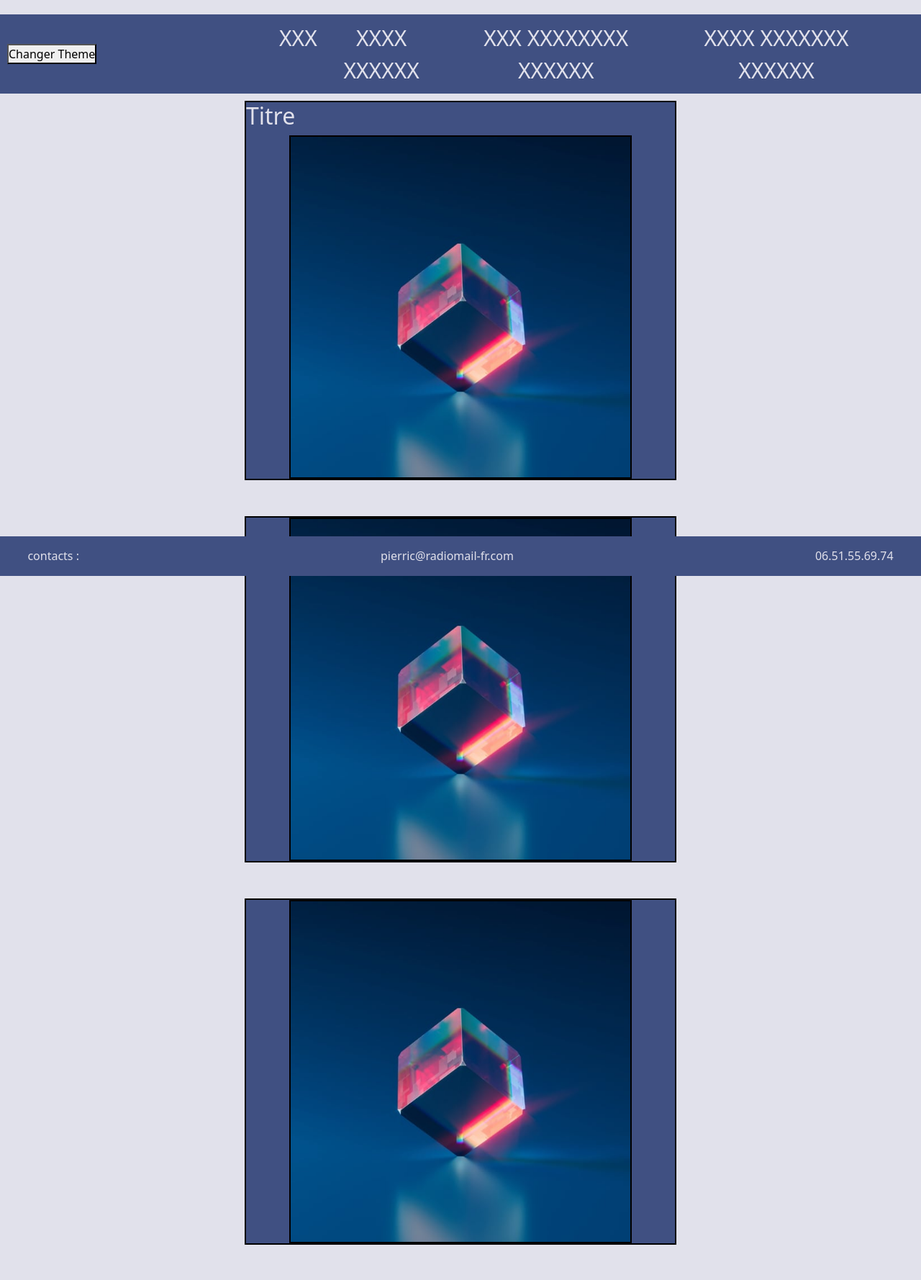
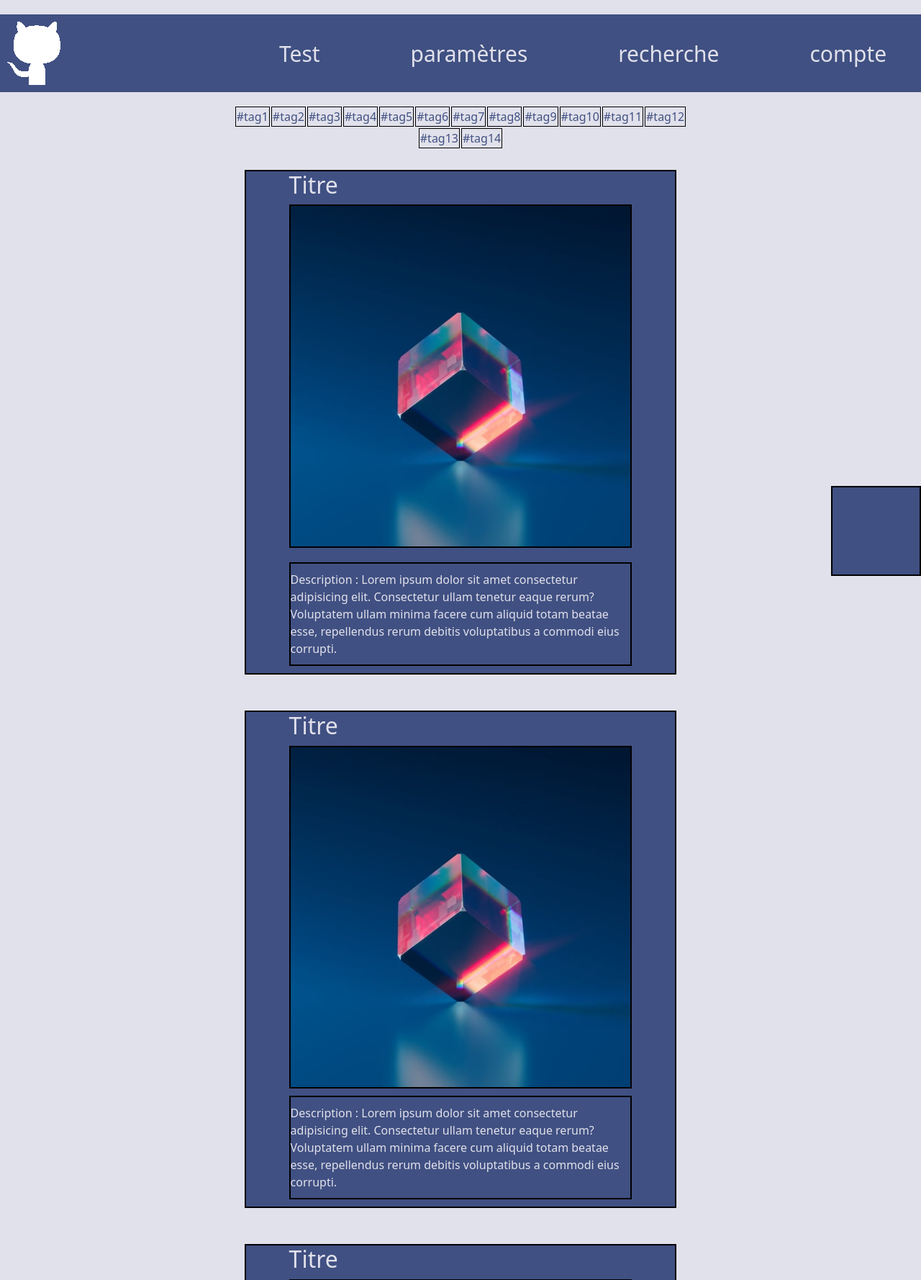
Before and after one commit to Mrpierrouge/Projet-axe, a PHP site: page / in a window 1280 px wide. Shown: the top 1778 px of the page at 72% size. Before the commit the page ends 1729 px from the top, so only its background shows below. Run offline with PHP 8.4, Linux system fonts and the light colour scheme.

Commit message:
Add files via upload

```diff
--- a/css/1main.css
+++ b/css/1main.css
@@ -1,62 +1,44 @@
 @import url(./bandeau.css);
 @import url(./navbar.css);
+@import url(./theme.css);
+@import url(./MainPosts.css);
+@import url(./tags.css);
 *{
     padding: 0;
     margin: 0;
     box-sizing: border-box;
 }
 
-.theme_dark{
-    color: #e1E1eb;
-    background-color: #405082;
-    transition: 1s;
-}
-.theme_light{
-    color:#405082;
-    background-color: #e1E1eb;
-    transition: 1s;
-}
-.theme_dark > a{
-    color: #e1E1eb;
-
-
-}
-.theme_light > a {
-    color:#405082;
-}
-.theme_light > a:hover{
-    color: #223264;
-}
-.theme_dark > a:hover{
-    color:white;
+p{
+    margin: 0;
 }
 
-#zone_posts{
-    display: flex;
-    flex-direction: column;
-    gap: 50px;
+#popup_connexion{
+    display: none;
+    opacity: 0;
+    z-index: 10;
+    top: 7%;
+    left: 7%;
+    width: 85%;
+    height: 85%;
+    border: 2px solid black;
+    background-color: #6070a2;
+    position: fixed;
+    justify-content:center;
+    align-items:center;
 }
-.post{
-    display: flex;
-    flex-direction: column;
-    justify-self: center;
-    align-self: center;
-    width: 60%;
-    border: 2px;
-    border-color: black;
-    border-style: solid;
-    max-width: 600px;
+#PopUpPoster{
+    display: none;
+    opacity: 0;
+    z-index: 10;
+    top: 7%;
+    left: 7%;
+    width: 90%;
+    height: 85%;
+    border: 2px solid black;
+    background-color: #6070a2;
+    position: fixed;
+    justify-content: center;
+    align-items: center;
+    transition: 2s;
 }
-.post > h2{
-    justify-self: flex-start;
-}
-.image_post {
-    justify-self:center;
-    align-self:center;
-    width: 80%;
-    height: width;
-    align-self: center;
-    border: 2px;
-    border-color: black;
-    border-style: solid;
-}
--- /dev/null
+++ b/css/MainPosts.css
@@ -0,0 +1,49 @@
+#zone_posts{
+    display: flex;
+    flex-direction: column;
+    gap: 50px;
+}
+.post{
+    display: flex;
+    flex-direction: column;
+    justify-self: center;
+    align-self: center;
+    width: 60%;
+    border: 2px;
+    border-color: black;
+    border-style: solid;
+    max-width: 600px;
+}
+.post > h2{
+    justify-self: flex-start;
+    margin-left: 10%;;
+}
+.image_post {
+    justify-self:center;
+    align-self:center;
+    width: 80%;
+    align-self: center;
+    border: 2px;
+    border-color: black;
+    border-style: solid;
+}
+.infos_post{
+    width: 80%;
+    align-self: center;
+    display: flex;
+    flex-direction: row;
+    padding-top: 10px;
+    align-items: center;
+}
+
+.description{
+    width: 80%;
+    align-self:center;
+    margin-top: 10px;
+    padding-top: 10px;
+    margin-bottom: 10px;
+    padding-bottom: 10px;
+    border: 2px;
+    border-color: black;
+    border-style: solid;
+}
--- a/css/bandeau.css
+++ b/css/bandeau.css
@@ -3,18 +3,32 @@
     align-items: center;
     z-index: 3;
 	display: flex;
-
 	padding-top: 15px;
-
+	padding-bottom: 15px;
 	padding-right:3%;
 	padding-left:3%;
 	margin-top: 10px;
-
 	justify-content: space-between;
-
 	position: sticky;
 	bottom: 0px;
+	border-style: solid;
+	/* border: 1px; */
+	border-color: black;
 }
-/* #bandeau p{
-
-} */
+#bouton_poster{
+	height: 13vw;
+	width: 13vw;
+	/* background-color: #405082; */
+	position: sticky;
+	z-index: 3;
+	bottom: 0px;
+	float: right;
+	border: 2px solid black;
+	min-height: 45px;
+	min-width: 45px;
+	max-height: 125px;
+	max-width: 125px;
+}
+#bouton_poster:hover{
+	cursor: pointer;
+}
--- a/css/navbar.css
+++ b/css/navbar.css
@@ -8,12 +8,13 @@
     position: sticky;
     z-index: 3;
     top: 0px;
+	min-height: 50px;
 }
-
 #liens{
 	width: 80%;
 	display: flex;
 	justify-content: space-between;
+	align-items: center;
 	padding-right: 3%;
     padding-left: 10%;
     min-width: 210px;
@@ -22,46 +23,50 @@
 	font-size: 30px;
     text-decoration: none;
     text-align:center;
+
+}
+
+#logo-dark{
+    display:none;
+}
+#logo-light{
+    display:block;
+}
+
+#menu-hamburger{
+	display: none;
+	width: 5vh;
+	height: 5vh;
+	z-index: 3;
+	background-color: #fff;
+	cursor: pointer;
+}
+#menu-deroulant{
+	display: none;
+	transform: translateX(-100vw);
+	flex-direction: column;
+	justify-content: center;
+	align-items: center;
+	box-shadow: 5px 5px 5px grey;
 }
 
 @media screen and (max-width: 768px) {
-    #liens > a{
-        font-size: 20px;
-    }
-}
-
-/* #liens > a:hover{
-    color: #9898b4;
-} */
-
-
-
-@media screen and (max-width: 500px) {
-	#bande{
-		flex-direction:column;
+    #liens{
+		display: none;
 	}
-
-	#liens{
-		width:100%;
-        padding: 3%;
-        margin: 0;
+	#menu-hamburger{
+		display: flex;
+	}
+	#menu-deroulant{
+		display: flex;
+		height: 100%;
+		left: 0;
+		min-width: 300px;
+		overflow-y: hidden;
+		position: fixed;
+		top: 0;
+		transition: 1s;
+		width: 84%;
+		z-index: 9000;
 	}
 }
-@media screen and (max-width: 375px) {
-	#liens{
-		flex-direction:column;
-		align-items: center;
-        padding: 0;
-        margin: 0;
-
-
-	}
-	#liens > a{
-		height: 40px;
-
-	}
-	#bande{
-		align-items:center;
-	}
-
-}
--- /dev/null
+++ b/css/tags.css
@@ -0,0 +1,14 @@
+#zone_tags{
+    display: flex;
+    flex-direction : row;
+    flex-wrap: wrap;
+    justify-content: center;
+    gap: 2px;
+    margin-bottom: 30px;
+    margin-top: 20px;
+}
+.tags{
+    border: 1px solid black;
+    padding: 1px;
+    cursor: pointer;
+}
--- /dev/null
+++ b/css/theme.css
@@ -0,0 +1,22 @@
+.theme_dark{
+    color: #e1E1eb;
+    background-color: #405082;
+    transition: 1s;
+}
+.theme_light{
+    color:#405082;
+    background-color: #e1E1eb;
+    transition: 1s;
+}
+.theme_dark > a{
+    color: #e1E1eb;
+}
+.theme_light > a {
+    color:#405082;
+}
+.theme_light > a:hover{
+    color: #223264;
+}
+.theme_dark > a:hover{
+    color:white;
+}
--- a/index.html
+++ b/index.html
@@ -9,44 +9,90 @@
     <link rel="stylesheet" href="css/1main.css">
 </head>
 <body id="body" class="theme_light">
+    <div id="menu-deroulant" class="theme_dark">
+        <button id="StopMenu"> Fermer</button>
+        <p>Lorem ipsum dolor, sit amet consectetur adipisicing elit. Similique, illum magnam provident quibusdam et molestias obcaecati exercitationem perspiciatis velit eveniet modi, quae animi pariatur tempora dolorum? Cumque vitae accusamus at?</p>
+        <p>Lorem ipsum dolor sit amet consectetur, adipisicing elit. Ad eum voluptatibus minus eius dolore nisi sed. Distinctio consequatur dolores culpa aut, eligendi fugiat excepturi dicta praesentium quo nulla error asperiores.</p>
+        <p>Lorem ipsum dolor sit amet, consectetur adipisicing elit. Nobis, facere eaque quos id explicabo nisi, tempora in corporis magnam quod incidunt? Porro quis culpa quaerat nostrum dolorum quod corporis enim?</p>
+        <button id="theme">Changer Theme</button>
+    </div>
     <section id="bande" class="theme_dark">
-        <button id="theme">Changer Theme</button>
+
+        <img href="img/picto_menu.png" id="menu-hamburger">
+        <img src="img/logo-detourne.png" alt="logo" id="logo-light" class="logo">
+        <img src="img/logo-detourne-bleu.png" alt="logo" id="logo-dark" class="logo">
         <div id="liens" class="theme_dark">
-            <a href="#ancrage_1" class="button"> XXX </a>
-            <a href="#ancrage_2" class="button"> XXXX XXXXXX</a>
-            <a href="#ancrage_3" class="button">XXX XXXXXXXX XXXXXX</a>
-            <a href="#ancrage_4" class="button">XXXX XXXXXXX XXXXXX</a>
+
+            <a href="#ancrage">Test</a>
+            <a href="#ancrage_2" class="button"> paramètres</a>
+            <a href="#ancrage_3" class="button">recherche</a>
+            <a href="#ancrage_4" class="button">compte</a>
         </div>
     </section>
+    <section id="zone_tags" class="offset-3 col-6">
+        <div class="tags">#tag1</div>
+        <div class="tags">#tag2</div>
+        <div class="tags">#tag3</div>
+        <div class="tags">#tag4</div>
+        <div class="tags">#tag5</div>
+        <div class="tags">#tag6</div>
+        <div class="tags">#tag7</div>
+        <div class="tags">#tag8</div>
+        <div class="tags">#tag9</div>
+        <div class="tags">#tag10</div>
+        <div class="tags">#tag11</div>
+        <div class="tags">#tag12</div>
+        <div class="tags">#tag13</div>
+        <div class="tags">#tag14</div>
+    </section>
+    <div id="popup_connexion">
+        CONNECTEZ-VOUS!
+        <button id="connecte"> STOP </button>
+        <a href="connection.html" id="SeConnecter"> Se connecter</a>
+    </div>
+
+    <div id="PopUpPoster">
+        <p>Formulaire Pour Poster</p>
+        <button id="StopPoster">Stop</button>
+    </div>
 
     <section id="zone_posts">
+        <div class="post theme_dark" >
+            <h2> Titre </h2>
+            <img src="img/image-equilibrium.jpeg" class="image_post">
+            <div class="infos_post">
+            </div>
+            <p class="description">Description : Lorem ipsum dolor sit amet consectetur adipisicing elit. Consectetur ullam tenetur eaque rerum? Voluptatem ullam minima facere cum aliquid totam beatae esse, repellendus rerum debitis voluptatibus a commodi eius corrupti.</p>
+        </div>
+
         <div class="post theme_dark">
             <h2> Titre </h2>
             <img src="img/image-equilibrium.jpeg" class="image_post">
-        </div>
-
-        <div class="post theme_dark">
-            <img src="img/image-equilibrium.jpeg" class="image_post">
+            <p class="description">Description : Lorem ipsum dolor sit amet consectetur adipisicing elit. Consectetur ullam tenetur eaque rerum? Voluptatem ullam minima facere cum aliquid totam beatae esse, repellendus rerum debitis voluptatibus a commodi eius corrupti.</p>
         </div>
         <div class="post theme_dark">
+            <h2> Titre </h2>
             <img src="img/image-equilibrium.jpeg" class="image_post">
+
+            <p class="description">Description : Lorem ipsum dolor sit amet consectetur adipisicing elit. Consectetur ullam tenetur eaque rerum? Voluptatem ullam minima facere cum aliquid totam beatae esse, repellendus rerum debitis voluptatibus a commodi eius corrupti.</p>
+        </div>
+        <div class="post theme_dark">
+            <h2> Titre </h2>
+            <img src="img/image-equilibrium.jpeg" class="image_post">
+
+            <p class="description">Description : Lorem ipsum dolor sit amet consectetur adipisicing elit. Consectetur ullam tenetur eaque rerum? Voluptatem ullam minima facere cum aliquid totam beatae esse, repellendus rerum debitis voluptatibus a commodi eius corrupti.</p>
+        </div>
+        <div class="post theme_dark">
+            <h2> Titre </h2>
+            <p class="description">Description : Lorem ipsum dolor sit amet consectetur adipisicing elit. Consectetur ullam tenetur eaque rerum? Voluptatem ullam minima facere cum aliquid totam beatae esse, repellendus rerum debitis voluptatibus a commodi eius corrupti.</p>
         </div>
     </section>
 
 
 
 
-    <section id="bandeau"class="theme_dark">
-        <p>
-            contacts :
-        </p>
-        <p>
-            pierric@radiomail-fr.com
-        </p>
-        <p>
-            06.51.55.69.74
-        </p>
-    </section>
+
+    <div id="bouton_poster" class="theme_dark"></div>
     <script src="https://cdn.jsdelivr.net/npm/bootstrap@5.2.3/dist/js/bootstrap.bundle.min.js" integrity="sha384-kenU1KFdBIe4zVF0s0G1M5b4hcpxyD9F7jL+jjXkk+Q2h455rYXK/7HAuoJl+0I4" crossorigin="anonymous"></script>
     <script src="js/main.js"></script>
 </body>
--- a/js/main.js
+++ b/js/main.js
@@ -6,32 +6,110 @@ const ChangerTheme = () => {
         body.classList.remove("theme_light");
         bande.classList.add("theme_light");
         bande.classList.remove("theme_dark");
-        bandeau.classList.add("theme_light");
-        bandeau.classList.remove("theme_dark");
+        bouton_poster.classList.add("theme_light");
+        bouton_poster.classList.remove("theme_dark");
         liens.classList.add("theme_light");
         liens.classList.remove("theme_dark");
-        postes.classList.add("theme_light");
-        postes.classList.remove("theme_dark");
+        MenuDeroulant.classList.remove("theme_dark");
+        MenuDeroulant.classList.add("theme_light");
+        for (let i = 0; i < postes.length; i++) {
+            postes[i].classList.add("theme_light");
+            postes[i].classList.remove("theme_dark");
+        }
+        LogoBlanc.style.display = "none";
+        LogoNoir.style.display = "block";
     }
     else {
         body.classList.add("theme_light");
         body.classList.remove("theme_dark");
         bande.classList.remove("theme_light");
         bande.classList.add("theme_dark");
-        bandeau.classList.remove("theme_light");
-        bandeau.classList.add("theme_dark");
+        bouton_poster.classList.remove("theme_light");
+        bouton_poster.classList.add("theme_dark");
         liens.classList.remove("theme_light");
         liens.classList.add("theme_dark");
-        postes.classList.remove("theme_light");
-        postes.classList.add("theme_dark");
+        MenuDeroulant.classList.add("theme_dark");
+        MenuDeroulant.classList.remove("theme_light");
+        for (let i = 0; i < postes.length; i++) {
+            postes[i].classList.remove("theme_light");
+            postes[i].classList.add("theme_dark");
+        }
+        LogoNoir.style.display = "none";
+        LogoBlanc.style.display = "block";
     }
     themelight = !themelight;
 }
 
+let LogoBlanc = document.getElementById("logo-light");
+let LogoNoir = document.getElementById("logo-dark");
 let body = document.getElementById("body");
 let bouton = document.getElementById("theme");
-let bandeau = document.getElementById("bandeau");
+let bouton_poster = document.getElementById("bouton_poster");
 let bande = document.getElementById("bande");
 let liens = document.getElementById("liens");
 let postes = document.getElementsByClassName("post");
+// console.log(postes);
 bouton.addEventListener("click", ChangerTheme);
+
+
+
+
+let EstConnecté = false;
+let AScroll = 0;
+
+const ScrollConnexion = () => {
+    if (!EstConnecté) {
+        if (AScroll > 100) {
+            popup_connexion.style.opacity = 1;
+            popup_connexion.style.display = "flex";
+            zone_postes.style.filter = "blur(15px)";
+        }
+        AScroll = AScroll + 1;
+    }
+
+}
+const StopPopUp = () => {
+    popup_connexion.style.opacity = 0;
+    popup_connexion.style.display = "none";
+    zone_postes.style.filter = "blur(0px)";
+    AScroll = 0;
+    EstConnecté = true;
+}
+let bouton_connecte = document.getElementById("connecte");
+let popup_connexion = document.getElementById("popup_connexion");
+let zone_postes = document.getElementById("zone_posts");
+document.addEventListener("scroll",ScrollConnexion);
+bouton_connecte.addEventListener("click",StopPopUp);
+
+const Poster = () =>{
+    PopUpPoster.style.display = "flex";
+    PopUpPoster.style.opacity = 1;
+}
+const StopPoster = () =>{
+    PopUpPoster.style.display = "none";
+    PopUpPoster.style.opacity = 0;
+}
+
+document.getElementById("bouton_poster").addEventListener("click", Poster);
+document.getElementById("StopPoster").addEventListener("click", StopPoster);
+
+
+const DerouleMenu = () => {
+    if (MenuEstOuvert) {
+        zone_postes.style.filter = "blur(5px)";
+        bande.style.filter = "blur(5px)";
+        MenuDeroulant.style.transform = "translateX(0)";
+
+    }
+    else{
+        zone_postes.style.filter = "blur(0px)";
+        bande.style.filter = "blur(0px)";
+        MenuDeroulant.style.transform = "translateX(-100vw)";
+    }
+    MenuEstOuvert = !MenuEstOuvert;
+}
+
+MenuEstOuvert = true;
+MenuDeroulant = document.getElementById("menu-deroulant");
+document.getElementById("menu-hamburger").addEventListener("click", DerouleMenu);
+document.getElementById("StopMenu").addEventListener("click", DerouleMenu);
```
Also changed, not shown: connection.html (added, +30 -0 lines), css/1connection.css (added, +15 -0 lines), img/logo-detourne-bleu.png (added), img/logo-detourne.png (added), img/logo.png (added), img/picto_menu.png (added).
